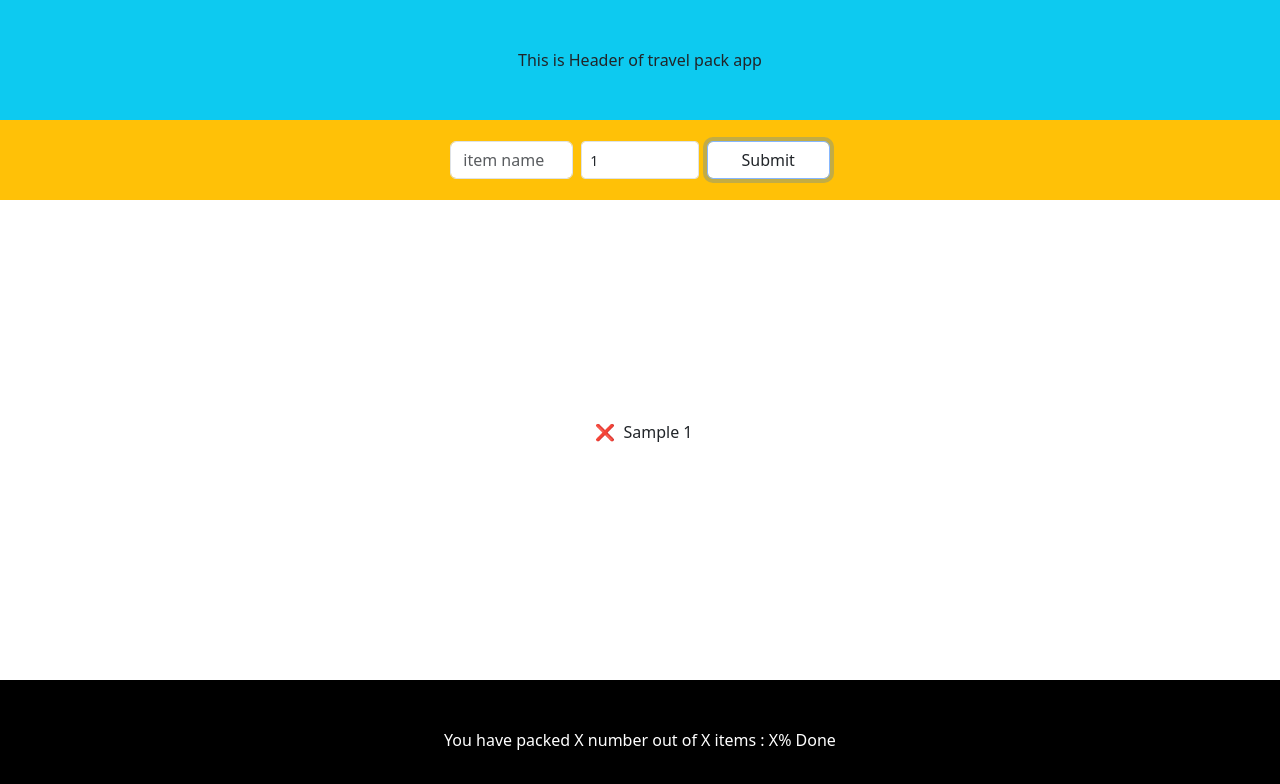
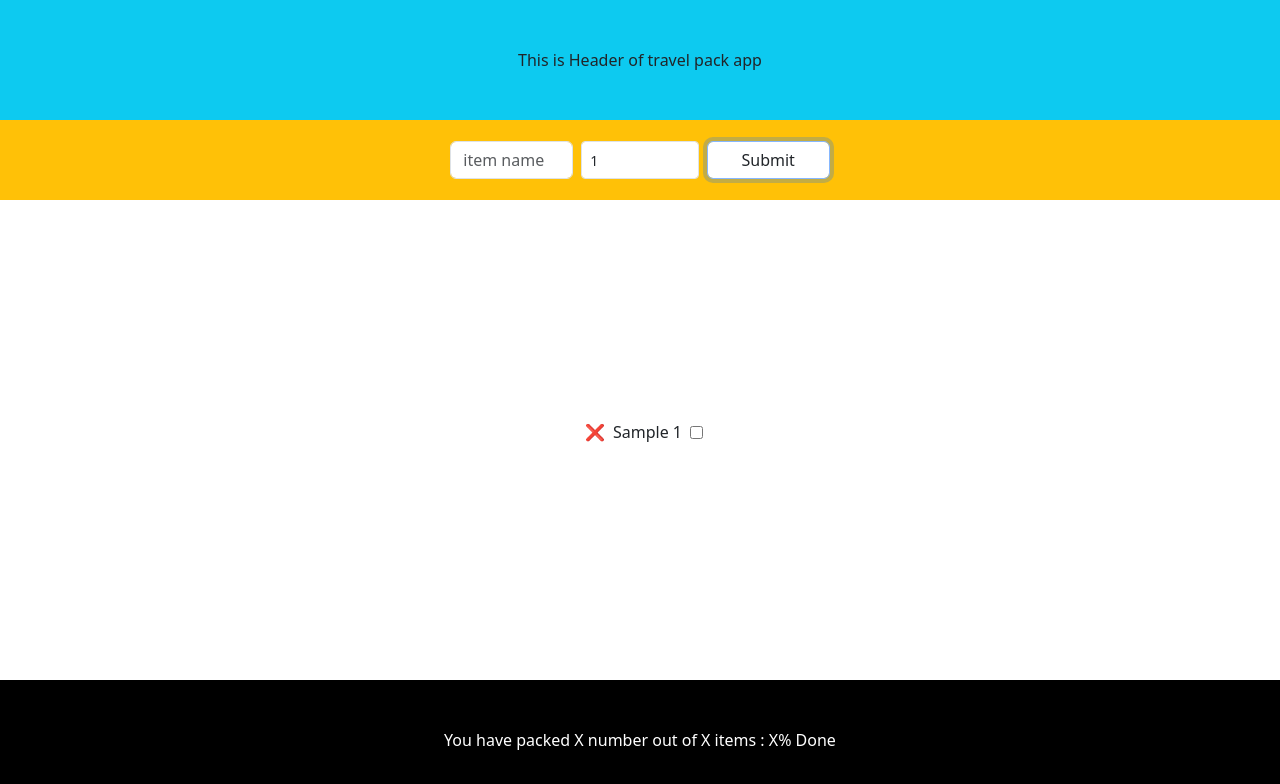
Before and after one commit to KamyabT/react-js, a React (Create React App) app: page / in a window 1280 px wide. Both pictures are taken after typing "Sample" into the empty fields and a click on the button "Submit". Shown: the top 784 px of the page. Built offline with nearby package versions, Linux system fonts and the light colour scheme.

Commit message:
packed action added

```diff
--- a/src/App.js
+++ b/src/App.js
@@ -25,13 +25,20 @@ function App() {
       item: itemName,
       quantity: itemQuantity,
       packed: false,
-      id: Date.now(),
+      id: Math.random(),
     };
 
     handleAddItem(newItem);
 
     setItemName("");
     setItemQuantity(1);
+  }
+
+  function handlePack(itemId) {
+    console.log("pack item");
+    setItems((items) =>
+      items.map((item) => (item.id === itemId ? { ...item, packed: !item.packed } : item))
+    );
   }
 
   return (
@@ -44,7 +51,7 @@ function App() {
         onSetItemQuantity={setItemQuantity}
         onAddItem={handleSubmit}
       />
-      <List data={items} onDelete={onDelete} />
+      <List data={items} onDelete={onDelete} onHandlePack={handlePack} />
       <Stats />
     </>
   );
--- a/src/Item.jsx
+++ b/src/Item.jsx
@@ -1,4 +1,4 @@
-const Item = ({ item, onDelete }) => {
+const Item = ({ item, onDelete, onHandlePack }) => {
   return (
     <li
       className="d-flex align-items-center justify-content-center me-4"
@@ -15,6 +15,12 @@ const Item = ({ item, onDelete }) => {
       <p className="mb-0">
         {item.item} {item.quantity}
       </p>
+      <input
+        type="checkbox"
+        className="ms-2"
+        onChange={() => onHandlePack(item.id)}
+        value={item.packed}
+      />
     </li>
   );
 };
--- a/src/List.jsx
+++ b/src/List.jsx
@@ -1,6 +1,6 @@
 import Item from "./Item";
 
-const List = ({ data, onDelete }) => {
+const List = ({ data, onDelete, onHandlePack }) => {
   return (
     <main
       className="d-flex align-items-center justify-content-center"
@@ -8,7 +8,9 @@ const List = ({ data, onDelete }) => {
     >
       <ul className="d-flex align-items-center justify-content-center">
         {data.map((item) => {
-          return <Item item={item} onDelete={onDelete}></Item>;
+          return (
+            <Item item={item} onHandlePack={onHandlePack} onDelete={onDelete}></Item>
+          );
         })}
       </ul>
     </main>
```
